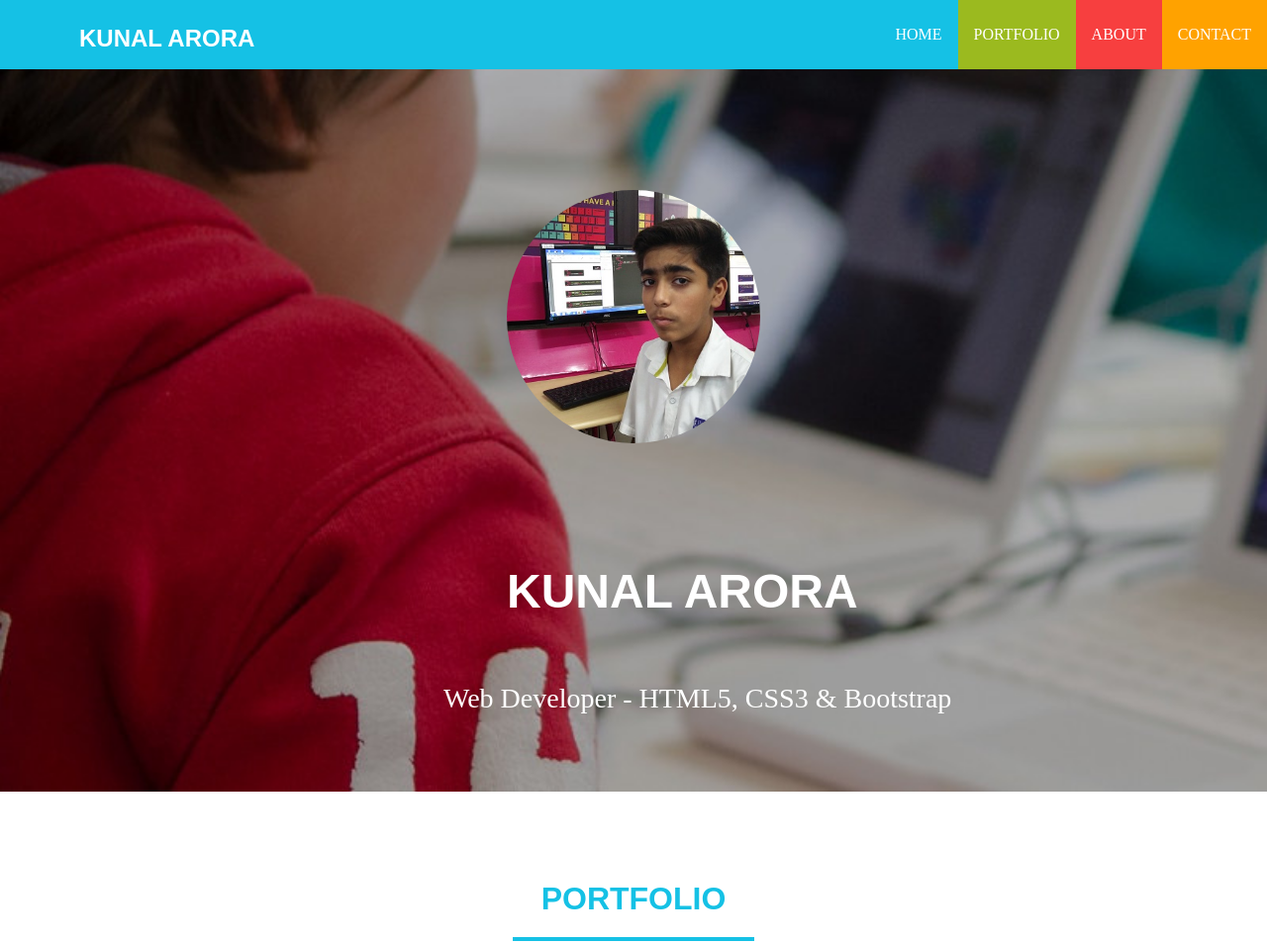
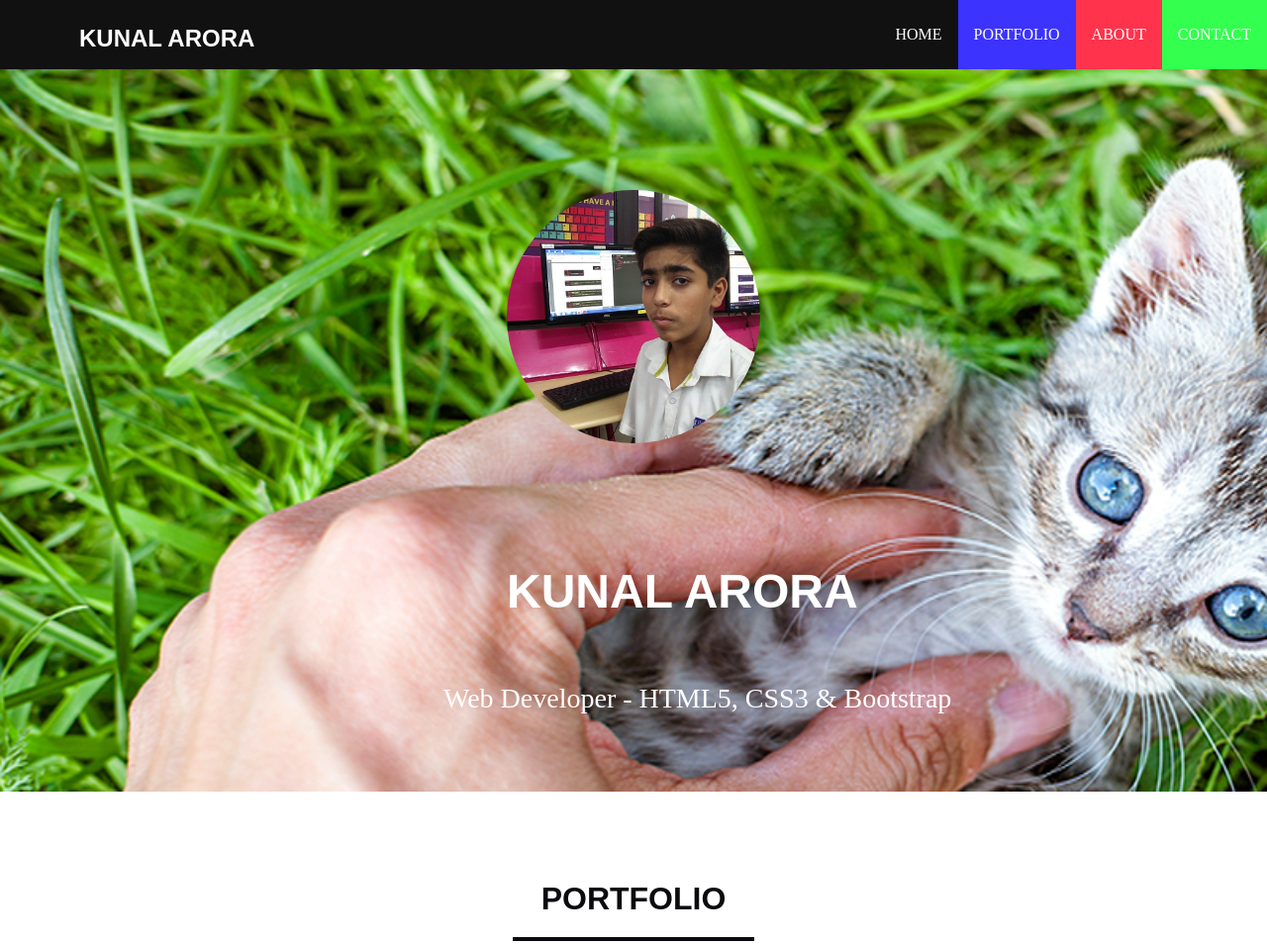
Before and after one commit to Parevartan-kunal/htmlassignment, a plain HTML site: page index.html in a window 1280 px wide. Shown: the top 954 px of the page at 99% size. Drawn offline with Linux system fonts and the light colour scheme.

Commit message:
new changes

```diff
--- a/css/style.css
+++ b/css/style.css
@@ -4,7 +4,7 @@ body {
 
 header {
 	height: 70px;
-	background-color: #15c1e5;
+	background-color: #111;
 	position: fixed;
     top: 0;
     left: 0;
@@ -50,19 +50,19 @@ li a {
 }
 
 .bgGreen {
-	background-color: #9bba1f;
+	background-color: #3C33FF;
 }
 
 .bgRed {
-	background-color: #f73f3f;
+	background-color: #FF334C;
 }
 
 .bgYellow {
-	background-color: #ffa200;
+	background-color: #33FF4F;
 }
 
 .hero {
-	background: url("../images/computer-skills.jpg");
+	background: url("../images/bg1.png");
 	position: relative;
 	min-height: 450px;
 	height: 100vh;
@@ -126,7 +126,7 @@ li a {
 }
 
 .colorBlue {
-	color: #15c1e5;
+	color: #0B0B0F;
 }
 
 hr {
@@ -207,7 +207,7 @@ hr {
 
 #about {
 	padding-top: 70px;
-	background-color: #f73f3f;
+	background-color: #000DD3;
 	height: 500px;
 	font-size: 20px;
 	font-weight: 100;
@@ -235,7 +235,7 @@ hr {
 
 #contact {
 	padding-top: 70px;
-	background-color: #ffa200;
+	background-color: #000080;
 	height: 550px;
 	font-size: 20px;
 	font-weight: 100;
```
Also changed, not shown: images/bg1.png (added).
